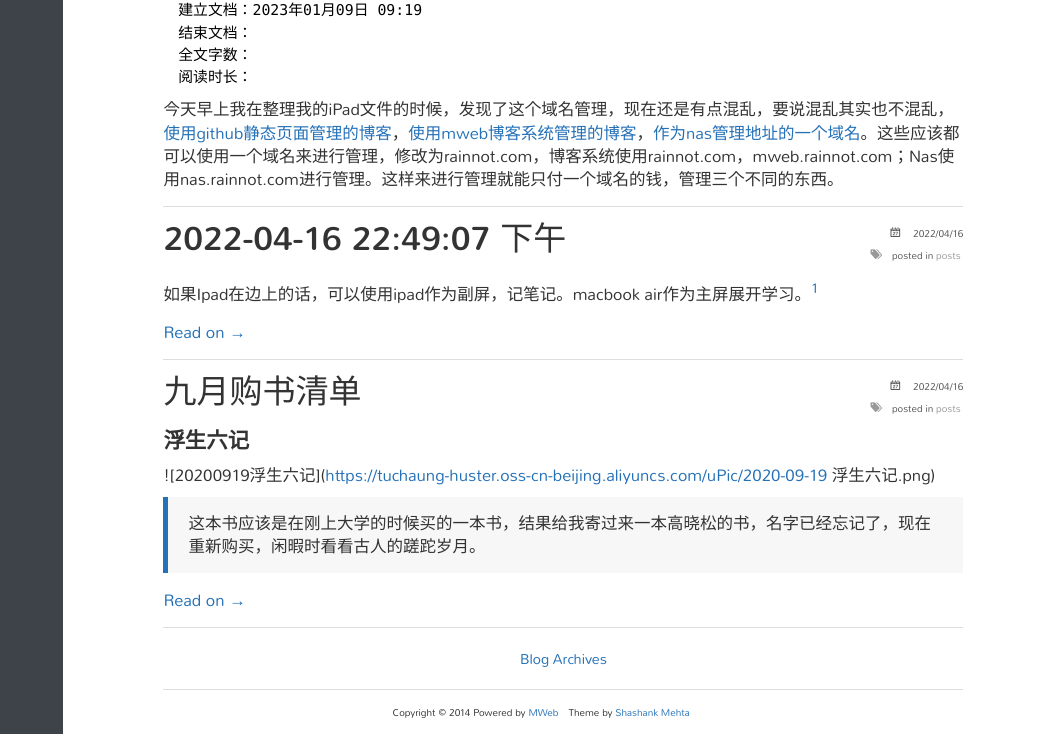
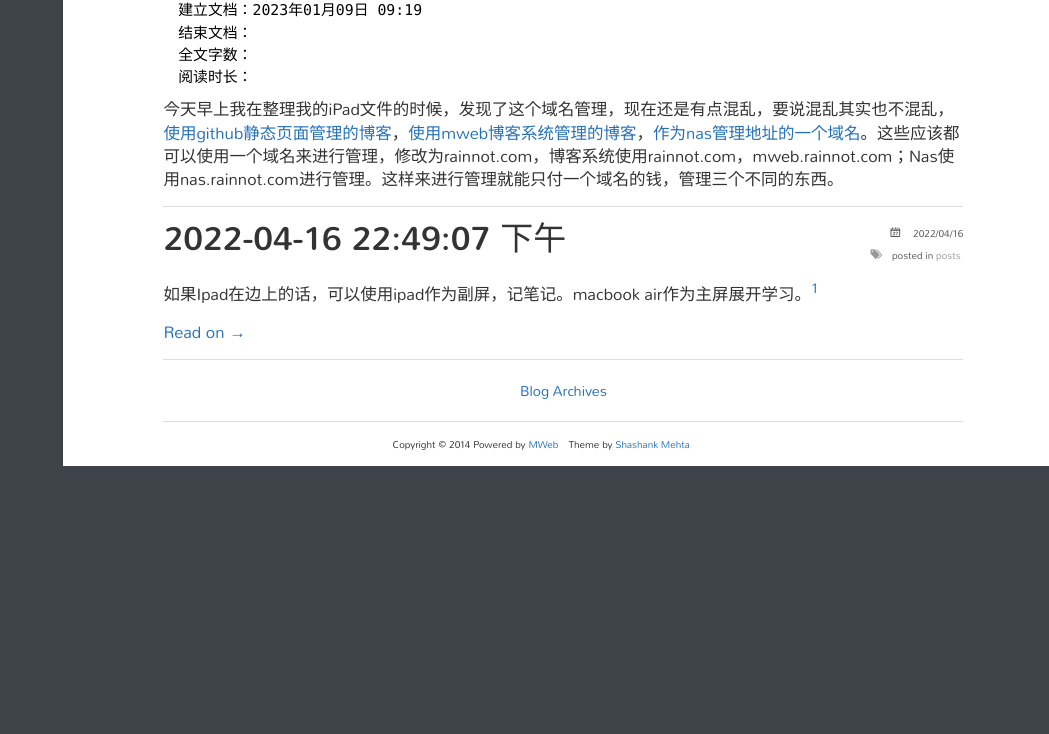
Before and after one commit to Huster1993/MWebBlog, a plain HTML site: page all.html in a window 1280 px wide. Shown: the part 686-1420 px from the top of the page, without its empty margins (231-1280 px from the left). After the commit the page ends 1152 px from the top, so only its background shows below. Drawn offline with Linux system fonts and the light colour scheme.

Commit message:
2023-02-16 17:06:58

```diff
--- a/all.html
+++ b/all.html
@@ -262,36 +262,6 @@
 
 
 			<a href="16501205473274.html#more" class="more-link">Read on &rarr;</a>
-
-
-		</div>
-
-	</article>
-
-	<article class="post" itemprop="blogPost" itemscope itemtype="http://schema.org/BlogPosting">
-		<div class="meta">
-			<div class="date">
-				<time datetime="2022-04-16T12:24:23+08:00" itemprop="datePublished">2022/04/16</time>
-			</div>
-			<div class="tags">posted in
-
-			    <a class='category' href='posts.html'>posts</a>&nbsp;
-
-			</div>
-		</div>
-		<h1 class="title" itemprop="name"><a href="16004908067842.html" itemprop="url">
-		九月购书清单</a></h1>
-		<div class="entry-content" itemprop="articleBody">
-
-			<h3><a id="%E6%B5%AE%E7%94%9F%E5%85%AD%E8%AE%B0" class="anchor" aria-hidden="true"><span class="octicon octicon-link"></span></a>浮生六记</h3>
-<p>![20200919浮生六记](<a href="https://tuchaung-huster.oss-cn-beijing.aliyuncs.com/uPic/2020-09-19">https://tuchaung-huster.oss-cn-beijing.aliyuncs.com/uPic/2020-09-19</a> 浮生六记.png)</p>
-<blockquote>
-<p>这本书应该是在刚上大学的时候买的一本书，结果给我寄过来一本高晓松的书，名字已经忘记了，现在重新购买，闲暇时看看古人的蹉跎岁月。</p>
-</blockquote>
-
-
-
-			<a href="16004908067842.html#more" class="more-link">Read on &rarr;</a>
 
 
 		</div>
```
Also changed, not shown: archives.html (+0 -19 lines), index.html (+0 -30 lines), posts.html (+0 -30 lines).
